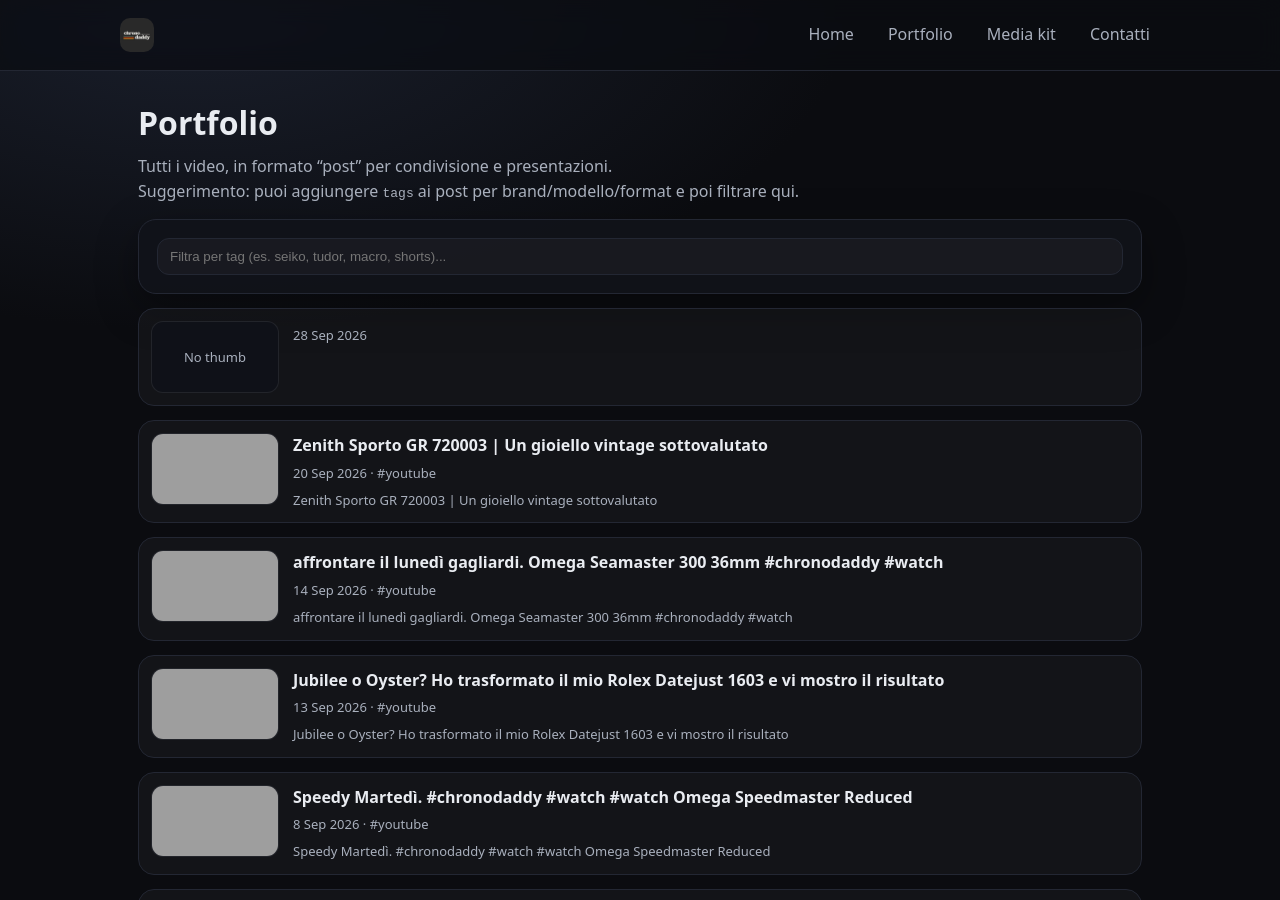
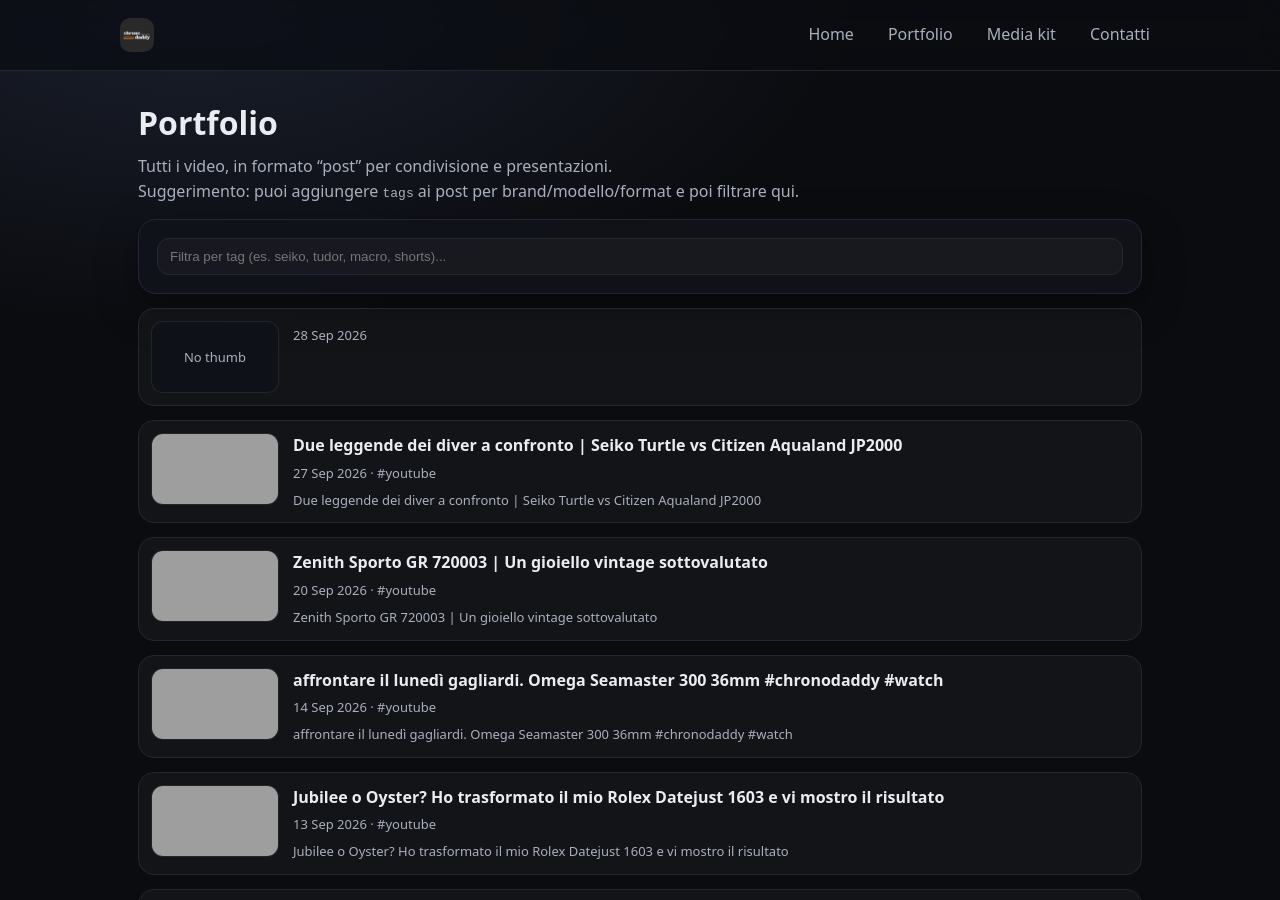
Before and after one commit to claudiostoduto/chronodaddy, a Jekyll site: the page built from _pages/portfolio.md, in a window 1280 px wide and 900 px high, cut to the strip 0-900 px from the top of the window. Built offline with Jekyll 4.4.1, drawn with Linux system fonts in a browser that asks for light colours; grey boxes are pictures that could not be loaded.

Commit message:
chore: add new YouTube posts

```diff
--- /dev/null
+++ b/_posts/2026-09-27-due-leggende-dei-diver-a-confronto-seiko-turtle-vs-citizen-aqualand-jp2000.md
@@ -0,0 +1,14 @@
+---
+title: "Due leggende dei diver a confronto | Seiko Turtle vs Citizen Aqualand JP2000"
+date: 2026-09-27
+videoId: "BX8KCENJniQ"
+youtubeUrl: "https://www.youtube.com/watch?v=BX8KCENJniQ"
+thumbnail: "https://i3.ytimg.com/vi/BX8KCENJniQ/hqdefault.jpg"
+tags: [youtube]
+excerpt: "Due leggende dei diver a confronto | Seiko Turtle vs Citizen Aqualand JP2000"
+---
+
+<!--
+Questo post è stato generato automaticamente.
+Puoi aggiungere tag più specifici (brand/modello/format) e una descrizione/contesto per renderlo un vero case study.
+-->
--- a/assets/channel-stats.json
+++ b/assets/channel-stats.json
@@ -1,6 +1,6 @@
 {
   "subscribers": 853,
   "views": 475455,
-  "videos": 249,
-  "updatedAt": "2026-09-27T13:55:19.491Z"
+  "videos": 250,
+  "updatedAt": "2026-09-27T18:20:30.871Z"
 }
```
